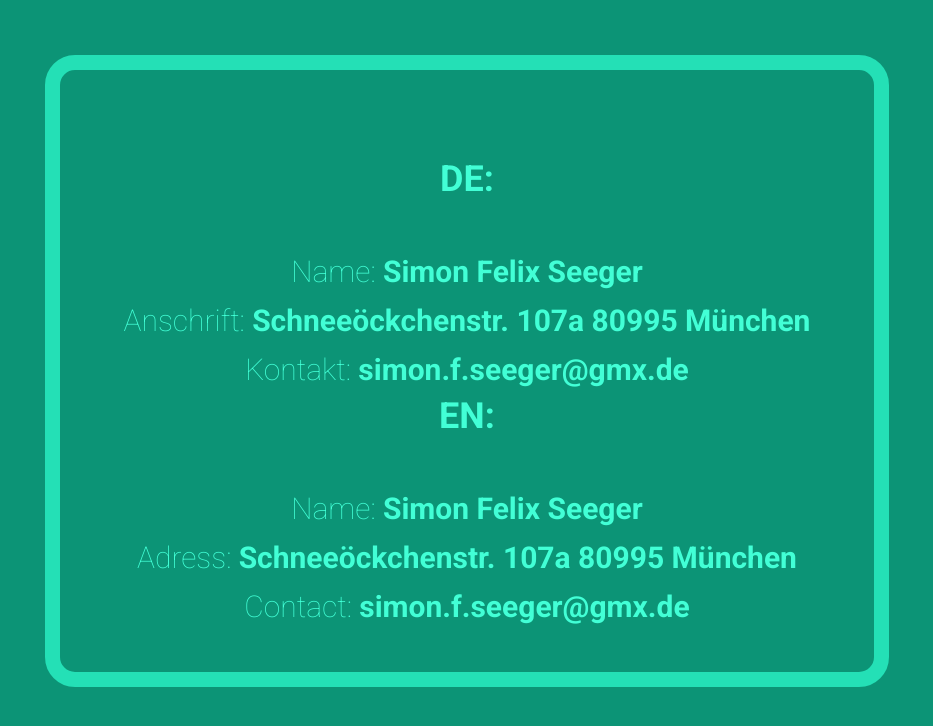
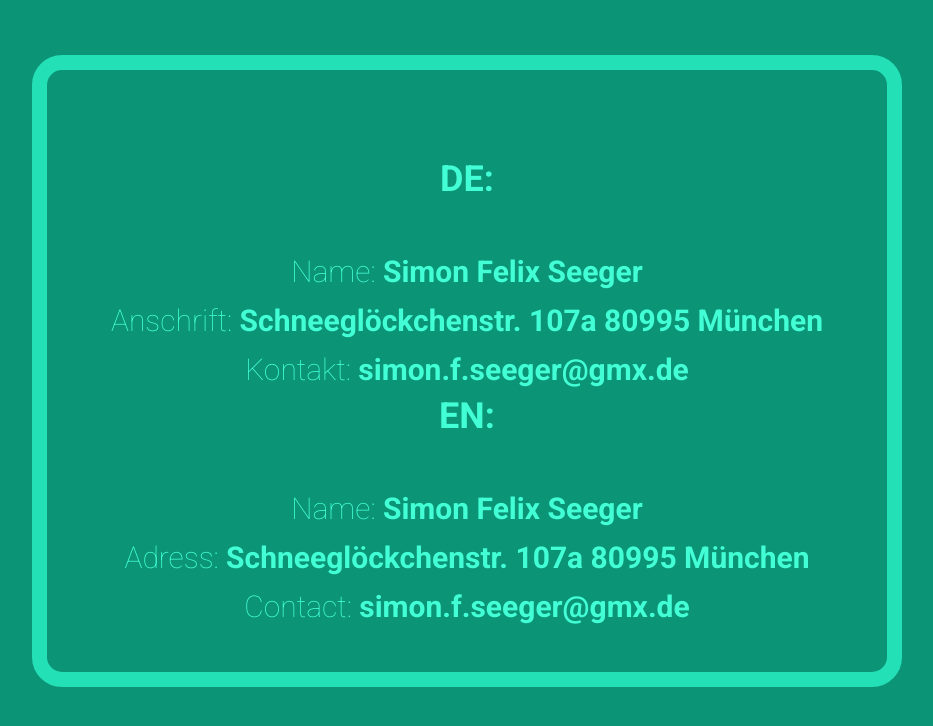
Before and after one commit to SFSeeger/htmx-test, a Flask app: page /impressum/ in a window 1280 px wide. Shown: the part 29-755 px from the top of the page, without its empty margins (173-1106 px from the left). Run offline with Flask 2, Linux system fonts and the light colour scheme.

Commit message:
Changes Typo in impressum

```diff
--- a/templates/impressum.html
+++ b/templates/impressum.html
@@ -12,11 +12,11 @@
         <div class="box">
             <h1>DE:</h1>
             <p>Name: <strong>Simon Felix Seeger</strong></p>
-            <p>Anschrift: <strong>Schneeöckchenstr. 107a 80995 München</strong></p>
+            <p>Anschrift: <strong>Schneeglöckchenstr. 107a 80995 München</strong></p>
             <p>Kontakt: <strong>simon.f.seeger@gmx.de</strong></p>
             <h1>EN:</h1>
             <p>Name: <strong>Simon Felix Seeger</strong></p>
-            <p>Adress: <strong>Schneeöckchenstr. 107a 80995 München</strong></p>
+            <p>Adress: <strong>Schneeglöckchenstr. 107a 80995 München</strong></p>
             <p>Contact: <strong>simon.f.seeger@gmx.de</strong></p>
         </div>
     </div>
```
